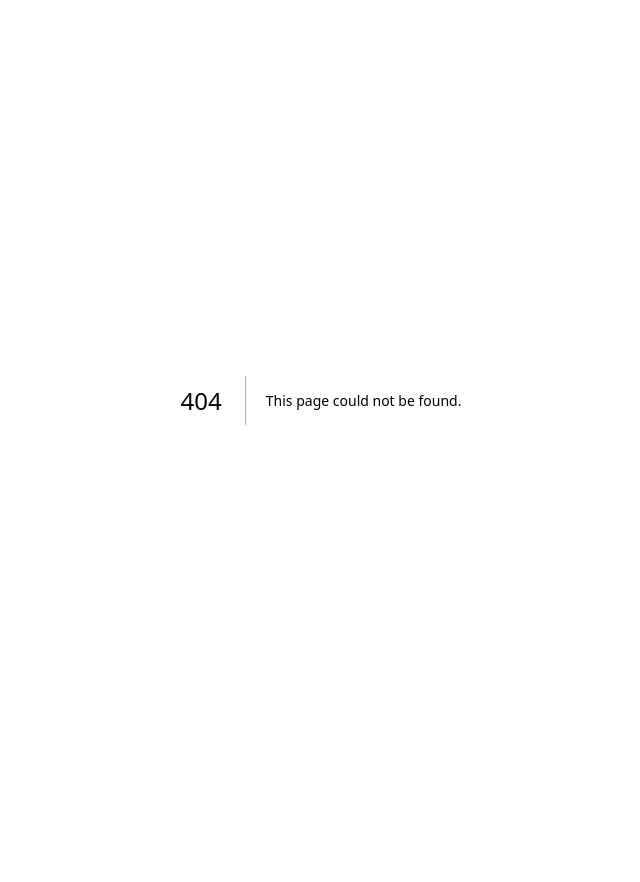
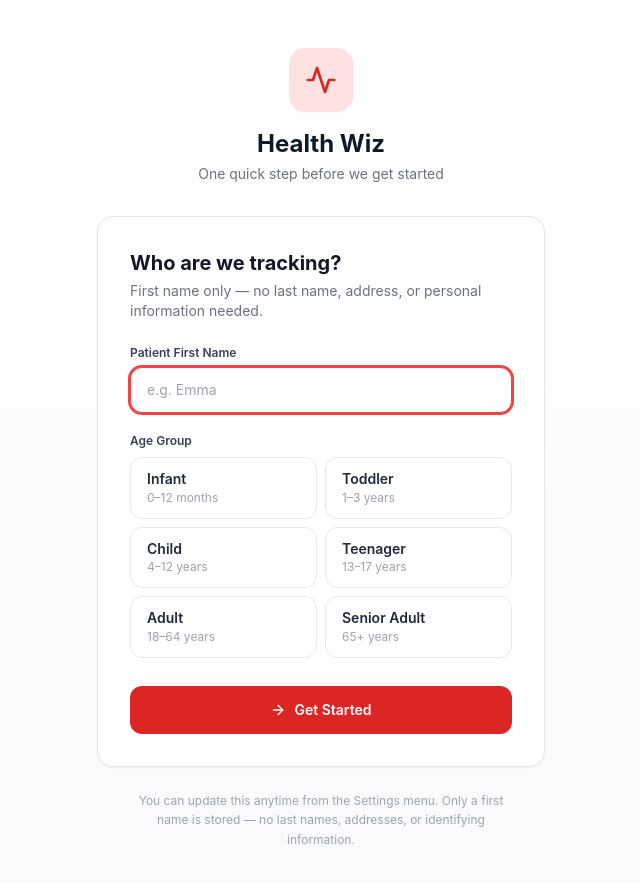
Before and after one commit to btcleary1/Health-App, a Next.js app: page /setup in a window 1280 px wide. Before the commit this address had no page. Shown: the top 882 px of the page, without its empty margins (319-959 px from the left). Before the commit the page ends 800 px from the top, so only its background shows below. Built offline with nearby package versions, Linux system fonts and the light colour scheme; no server answers.

Commit message:
Add patient profile onboarding: setup page on first login, revise from Settings

```diff
--- a/app/login/page.tsx
+++ b/app/login/page.tsx
@@ -36,6 +36,20 @@ export default function LoginPage() {
     }
   }, []);
 
+  const goAfterLogin = async () => {
+    try {
+      const r = await fetch('/api/health-data/patient');
+      const d = await r.json();
+      if (d.patient?.name && d.patient?.ageGroup) {
+        router.push('/dashboard');
+      } else {
+        router.push('/setup');
+      }
+    } catch {
+      router.push('/setup');
+    }
+  };
+
   const handleLogin = async (e: React.FormEvent) => {
     e.preventDefault();
     if (!agreed) { setError('You must confirm you are an authorized user.'); return; }
@@ -48,11 +62,10 @@ export default function LoginPage() {
     });
     const data = await res.json();
     if (res.ok) {
-      // Check if they already have a passkey — if so, skip the setup prompt
       const statusRes = await fetch('/api/auth/webauthn/status');
       const statusData = await statusRes.json();
       if (statusData.registered) {
-        router.push('/dashboard');
+        await goAfterLogin();
       } else {
         setStage('register-passkey');
       }
@@ -77,7 +90,7 @@ export default function LoginPage() {
       });
       const result = await verRes.json();
       if (verRes.ok) {
-        router.push('/dashboard');
+        await goAfterLogin();
       } else {
         setBiometricError(result.error || 'Biometric sign-in failed.');
       }
@@ -109,7 +122,7 @@ export default function LoginPage() {
       });
       const verData = await verRes.json();
       if (verRes.ok) {
-        router.push('/dashboard');
+        await goAfterLogin();
       } else {
         setError(verData.error || 'Setup failed.');
       }
@@ -145,7 +158,7 @@ export default function LoginPage() {
             Set Up Face ID / Touch ID
           </button>
           <button
-            onClick={() => { router.push('/dashboard'); }}
+            onClick={goAfterLogin}
             className="w-full py-2 text-sm text-gray-500 hover:text-gray-700 transition-colors"
           >
             Skip for now
--- /dev/null
+++ b/app/setup/page.tsx
@@ -0,0 +1,147 @@
+'use client';
+
+import { useState, useEffect } from 'react';
+import { useRouter } from 'next/navigation';
+import { Activity, Loader2, ArrowRight } from 'lucide-react';
+
+const AGE_GROUPS = [
+  { value: 'infant',   label: 'Infant',       sub: '0–12 months' },
+  { value: 'toddler',  label: 'Toddler',      sub: '1–3 years' },
+  { value: 'child',    label: 'Child',        sub: '4–12 years' },
+  { value: 'teenager', label: 'Teenager',     sub: '13–17 years' },
+  { value: 'adult',    label: 'Adult',        sub: '18–64 years' },
+  { value: 'senior',   label: 'Senior Adult', sub: '65+ years' },
+];
+
+export default function SetupPage() {
+  const router = useRouter();
+  const [checking, setChecking] = useState(true);
+  const [name, setName] = useState('');
+  const [ageGroup, setAgeGroup] = useState('');
+  const [saving, setSaving] = useState(false);
+  const [error, setError] = useState('');
+
+  useEffect(() => {
+    fetch('/api/health-data/patient')
+      .then(r => r.json())
+      .then(d => {
+        if (d.patient?.name && d.patient?.ageGroup) {
+          router.replace('/dashboard');
+        } else {
+          setChecking(false);
+        }
+      })
+      .catch(() => setChecking(false));
+  }, [router]);
+
+  const handleSave = async () => {
+    if (!name.trim()) { setError('Please enter a first name.'); return; }
+    if (!ageGroup) { setError('Please select an age group.'); return; }
+    setSaving(true);
+    setError('');
+    try {
+      const res = await fetch('/api/health-data/patient', {
+        method: 'POST',
+        headers: { 'Content-Type': 'application/json' },
+        body: JSON.stringify({ patient: { name: name.trim(), ageGroup } }),
+      });
+      if (res.ok) {
+        router.push('/dashboard');
+      } else {
+        setError('Failed to save. Try again.');
+        setSaving(false);
+      }
+    } catch {
+      setError('Something went wrong.');
+      setSaving(false);
+    }
+  };
+
+  if (checking) {
+    return (
+      <div className="min-h-screen bg-gray-50 flex items-center justify-center">
+        <Loader2 className="w-6 h-6 animate-spin text-gray-400" />
+      </div>
+    );
+  }
+
+  return (
+    <div className="min-h-screen bg-gradient-to-b from-white to-gray-50 flex flex-col items-center justify-center px-4 py-12">
+      <div className="text-center mb-8">
+        <div className="inline-flex items-center justify-center w-16 h-16 bg-red-100 rounded-2xl mb-4">
+          <Activity className="w-8 h-8 text-red-600" />
+        </div>
+        <h1 className="text-2xl font-bold text-gray-900">Health Wiz</h1>
+        <p className="text-sm text-gray-500 mt-1">One quick step before we get started</p>
+      </div>
+
+      <div className="w-full max-w-md bg-white rounded-2xl border border-gray-200 shadow-sm p-6 sm:p-8">
+        <h2 className="text-xl font-bold text-gray-900 mb-1">Who are we tracking?</h2>
+        <p className="text-sm text-gray-500 mb-6">
+          First name only — no last name, address, or personal information needed.
+        </p>
+
+        {/* First Name */}
+        <div className="mb-5">
+          <label className="block text-xs font-semibold text-gray-700 mb-1.5">
+            Patient First Name
+          </label>
+          <input
+            type="text"
+            value={name}
+            onChange={e => setName(e.target.value)}
+            onKeyDown={e => e.key === 'Enter' && handleSave()}
+            placeholder="e.g. Emma"
+            autoFocus
+            autoComplete="off"
+            className="w-full px-4 py-3 rounded-xl border border-gray-200 text-sm text-gray-900 focus:outline-none focus:ring-2 focus:ring-red-500 focus:border-red-500"
+          />
+        </div>
+
+        {/* Age Group */}
+        <div className="mb-7">
+          <label className="block text-xs font-semibold text-gray-700 mb-2">
+            Age Group
+          </label>
+          <div className="grid grid-cols-2 gap-2">
+            {AGE_GROUPS.map(g => (
+              <button
+                key={g.value}
+                type="button"
+                onClick={() => setAgeGroup(g.value)}
+                className={`px-4 py-3 rounded-xl border text-left transition-all ${
+                  ageGroup === g.value
+                    ? 'border-red-500 bg-red-50 ring-1 ring-red-400'
+                    : 'border-gray-200 hover:border-gray-300 bg-white'
+                }`}
+              >
+                <div className={`text-sm font-semibold leading-tight ${ageGroup === g.value ? 'text-red-700' : 'text-gray-800'}`}>
+                  {g.label}
+                </div>
+                <div className="text-xs text-gray-400 mt-0.5">{g.sub}</div>
+              </button>
+            ))}
+          </div>
+        </div>
+
+        {error && (
+          <p className="text-xs text-red-600 mb-4 -mt-3">{error}</p>
+        )}
+
+        <button
+          onClick={handleSave}
+          disabled={saving}
+          className="w-full py-3.5 bg-red-600 hover:bg-red-700 text-white rounded-xl font-semibold text-sm flex items-center justify-center gap-2 disabled:opacity-40 transition-colors"
+        >
+          {saving
+            ? <><Loader2 className="w-4 h-4 animate-spin" /> Setting up…</>
+            : <><ArrowRight className="w-4 h-4" /> Get Started</>}
+        </button>
+      </div>
+
+      <p className="text-xs text-gray-400 mt-6 text-center max-w-sm leading-relaxed">
+        You can update this anytime from the Settings menu. Only a first name is stored — no last names, addresses, or identifying information.
+      </p>
+    </div>
+  );
+}
```
Also changed, not shown: 1 other file (tests, documents, lock files or other folders).
